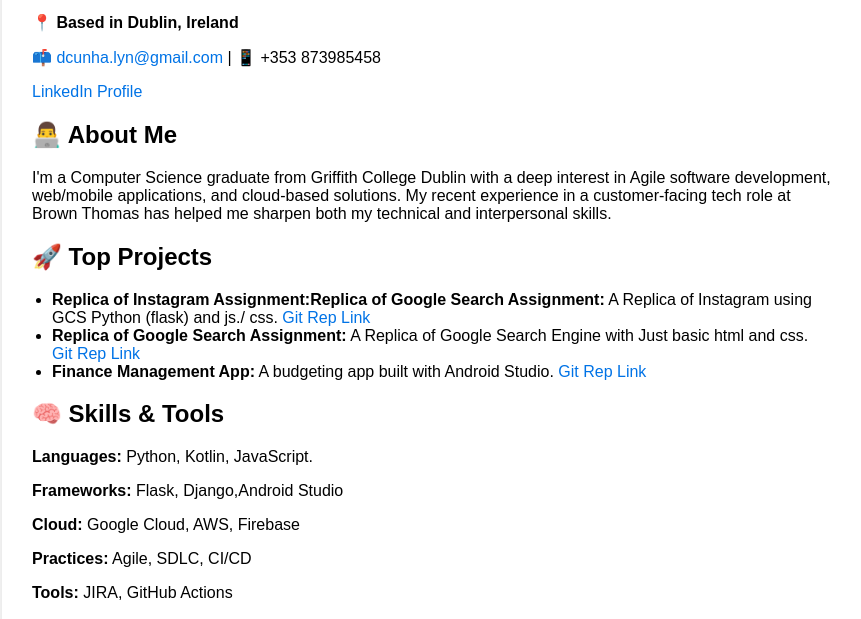
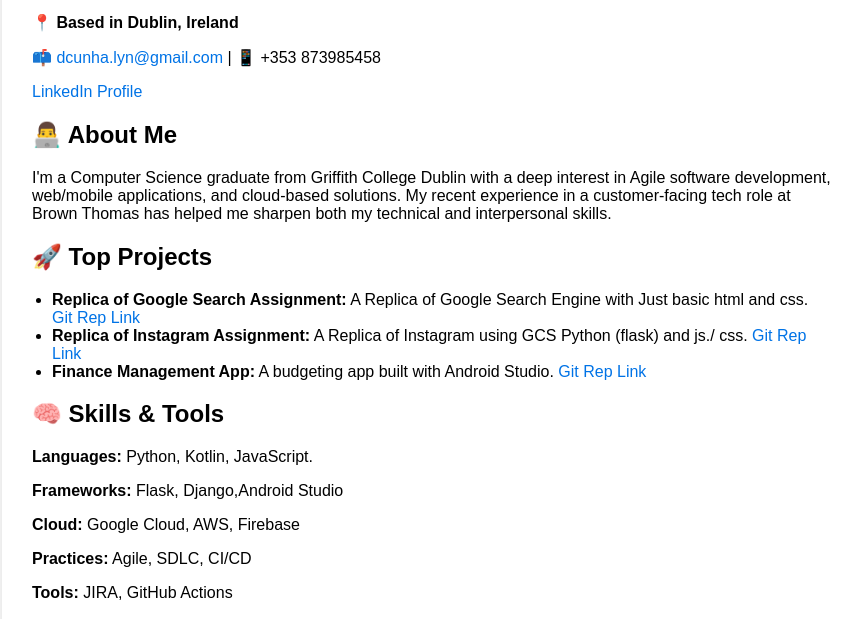
Before and after one commit to Lynndc004/Portfolio, a plain HTML site: page index.html in a window 1280 px wide. Shown: the part 162-781 px from the top of the page, without its empty margins (208-1069 px from the left). Drawn offline with Linux system fonts and the light colour scheme.

Commit message:
Update index.html

```diff
--- a/index.html
+++ b/index.html
@@ -19,10 +19,10 @@
 
         <h2>🚀 Top Projects</h2>
         <ul>
-            <li><strong>Replica of Instagram Assignment:Replica of Google Search Assignment:</strong> A Replica of Instagram using GCS Python (flask) and js./ css.
-                <a href = "https://github.com/Lynndc004/griffith-assignment3">Git Rep Link </a> </li>
             <li><strong>Replica of Google Search Assignment:</strong> A Replica of Google Search Engine with Just basic html and css.
                 <a href = "https://github.com/me50/Lynndc004">Git Rep Link </a> </li>
+            <li><strong>Replica of Instagram Assignment:</strong> A Replica of Instagram using GCS Python (flask) and js./ css.
+                <a href = "https://github.com/Lynndc004/griffith-assignment3">Git Rep Link </a> </li>
             <li><strong>Finance Management App:</strong> A budgeting app built with Android Studio.
                 <a href = "https://github.com/Lynndc004/Finance-Management-Application">Git Rep Link </a> </li>
         </ul>
```
